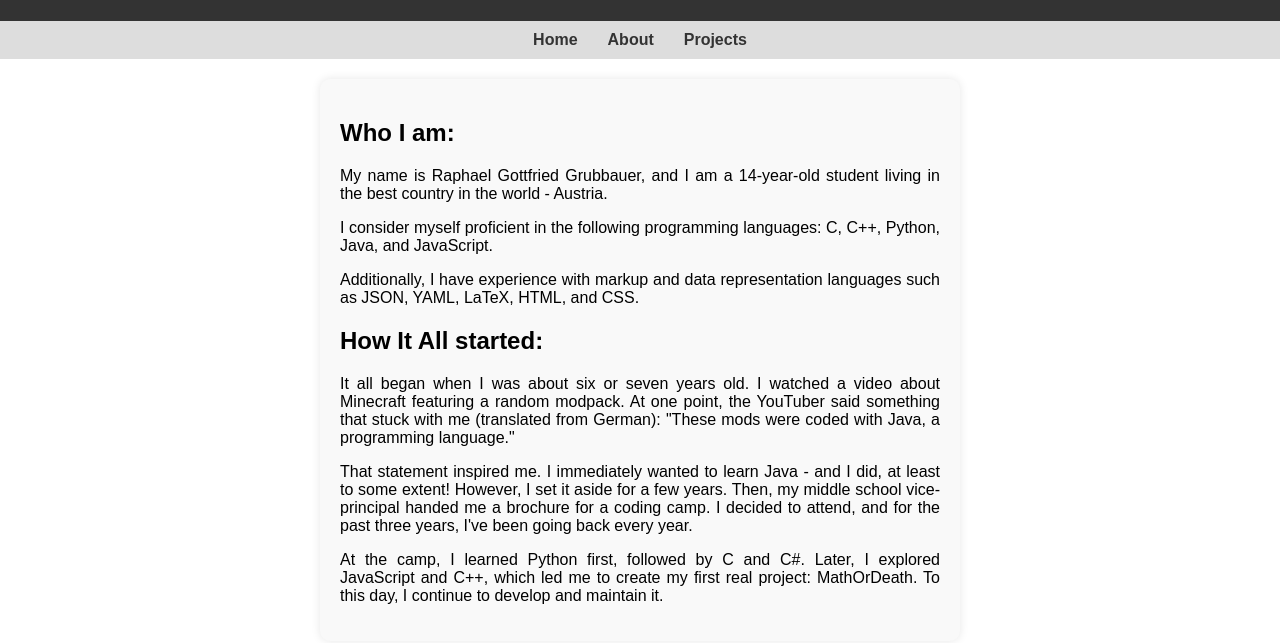
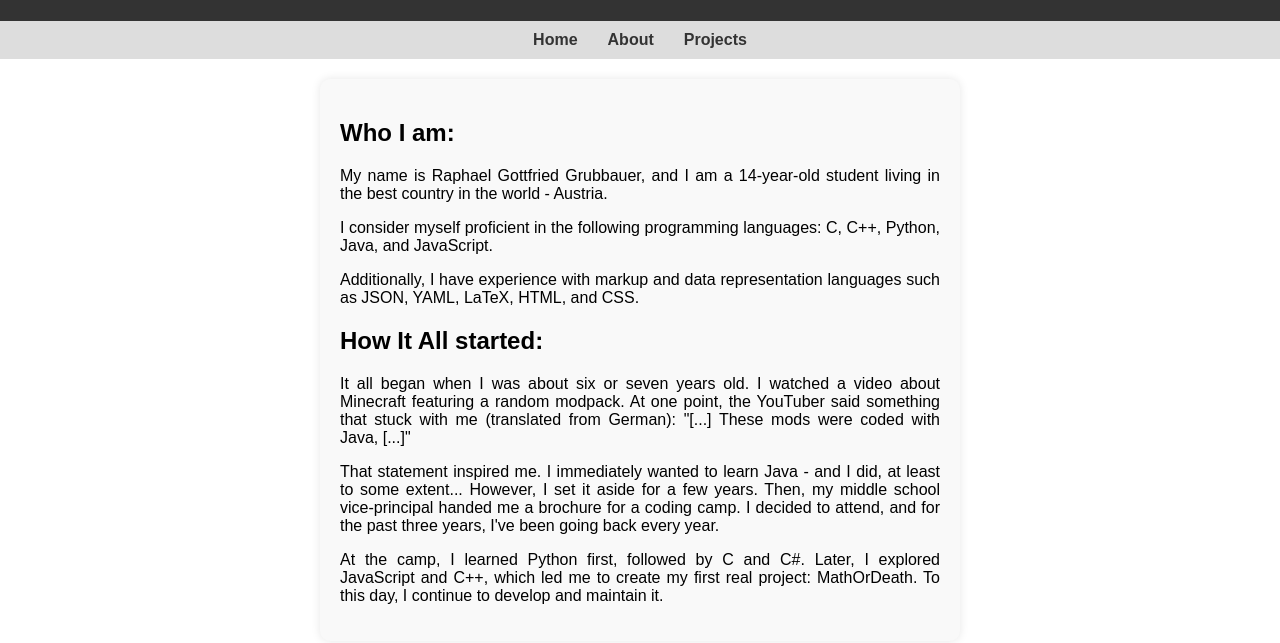
Before and after one commit to kallorn/kallorn.github.io, a plain HTML site: page about.html in a window 1280 px wide. Shown: the part 99-742 px from the top of the page. Drawn offline with Linux system fonts and the light colour scheme.

Commit message:
Updated stuff

```diff
--- a/about.html
+++ b/about.html
@@ -39,11 +39,11 @@
           It all began when I was about six or seven years old. I watched a
           video about Minecraft featuring a random modpack. At one point,
           the YouTuber said something that stuck with me (translated from
-          German): "These mods were coded with Java, a programming language."
+          German): "[...] These mods were coded with Java, [...]"
         </p>
         <p>
           That statement inspired me. I immediately wanted to learn Java - and I
-          did, at least to some extent! However, I set it aside for a few
+          did, at least to some extent... However, I set it aside for a few
           years. Then, my middle school vice-principal handed me a brochure for
           a coding camp. I decided to attend, and for the past three years,
           I've been going back every year.
```
